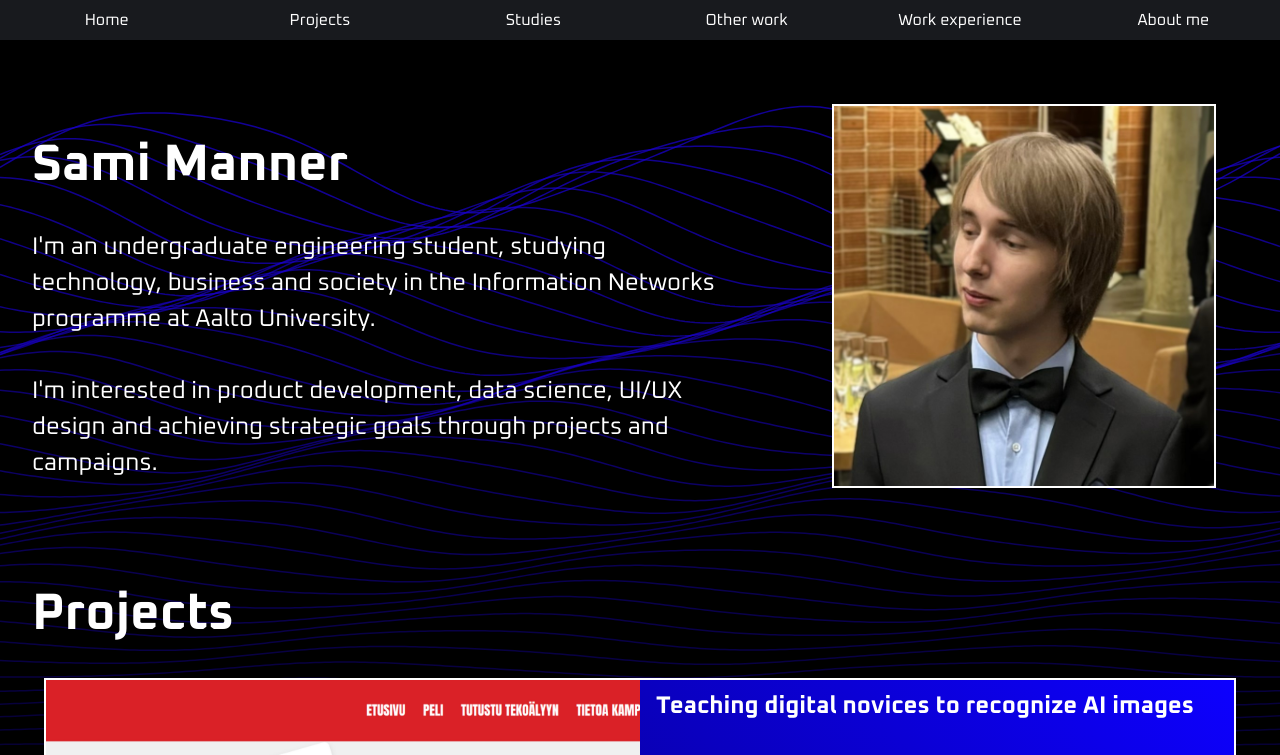
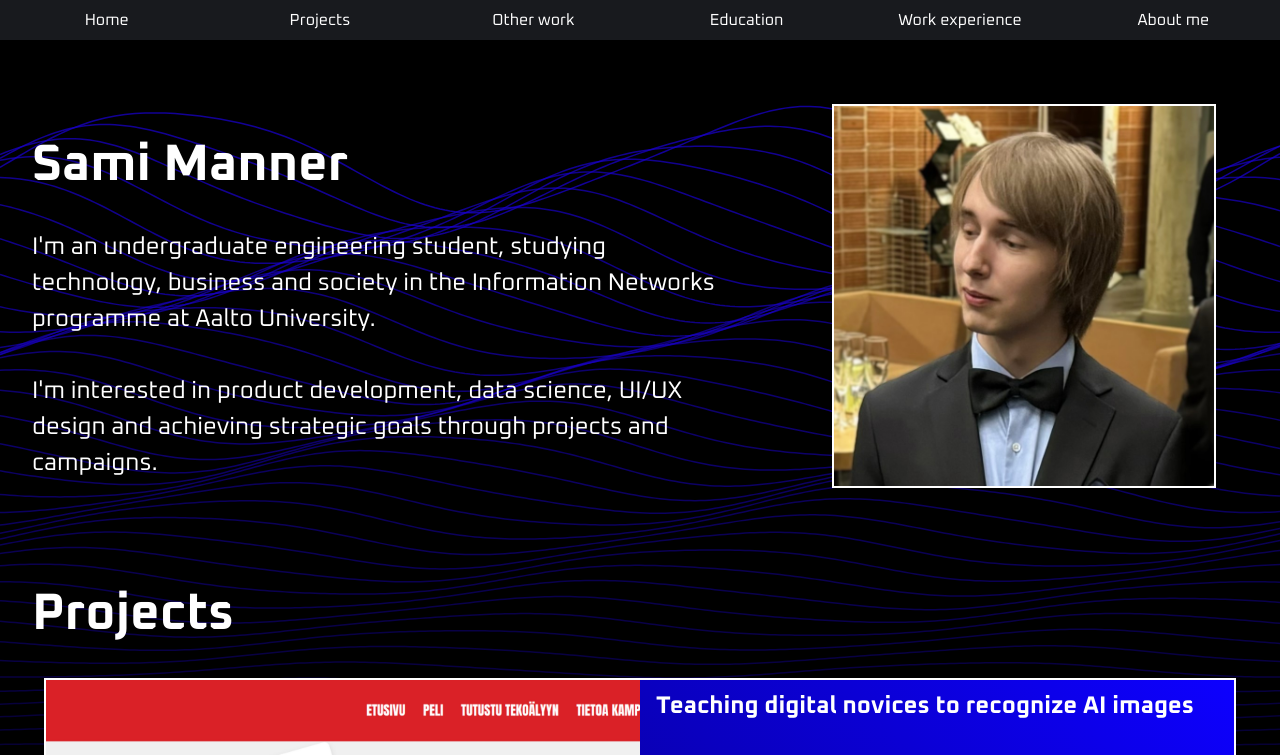
Before and after one commit to silentwinter0/portfolio, a React (Vite) app: page / in a window 1280 px wide. Shown: the top 755 px of the page. Built offline with nearby package versions, Linux system fonts and the light colour scheme.

Commit message:
Replaced education section title, adjusted nav to match

```diff
--- a/src/components/Header.jsx
+++ b/src/components/Header.jsx
@@ -10,8 +10,8 @@ export default function Header() {
             <div className="navlinkbar">
               <a className="navlinkelement" href="../">Home</a>
               <a className="navlinkelement" href="../#projects">Projects</a>
-              <a className="navlinkelement" href="../#studies">Studies</a>
               <a className="navlinkelement" href="../#other-work">Other work</a>
+              <a className="navlinkelement" href="../#education">Education</a>
               <a className="navlinkelement" href="../#work-experience">Work experience</a>
               <a className="navlinkelement" href="../#about">About me</a>
             </div>
--- a/src/pages/FrontPage.jsx
+++ b/src/pages/FrontPage.jsx
@@ -39,8 +39,8 @@ function FrontPage() {
         <h1>Other work</h1>
         <OtherWork />
       </div>
-      <div className="card article-container" id='studies'>
-        <h1>Studies</h1>
+      <div className="card article-container" id='education'>
+        <h1>Education</h1>
             <Article
               imageSrc=""
               title="Information Networks, Bachelor of Science student at Aalto University"
```
Also changed, not shown: vercel.json (added).
